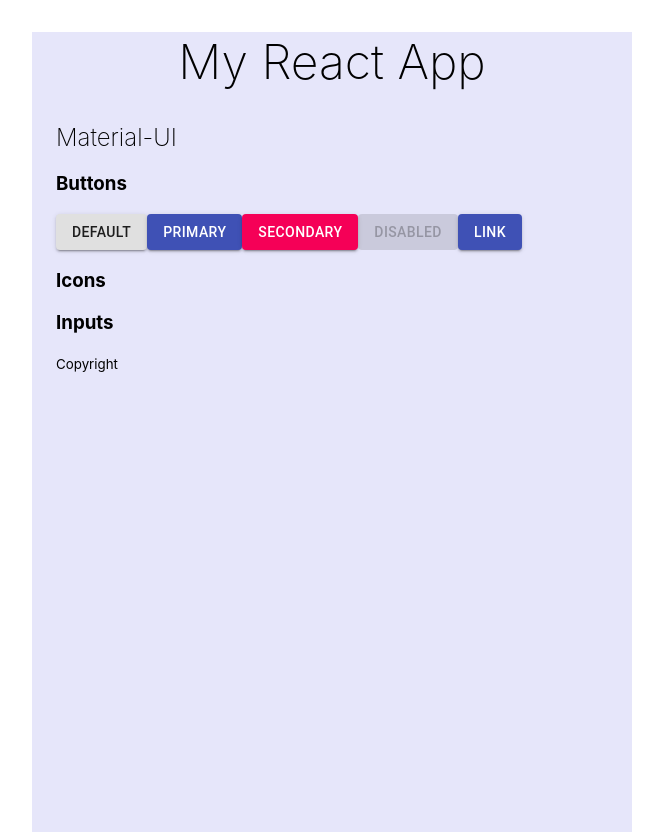
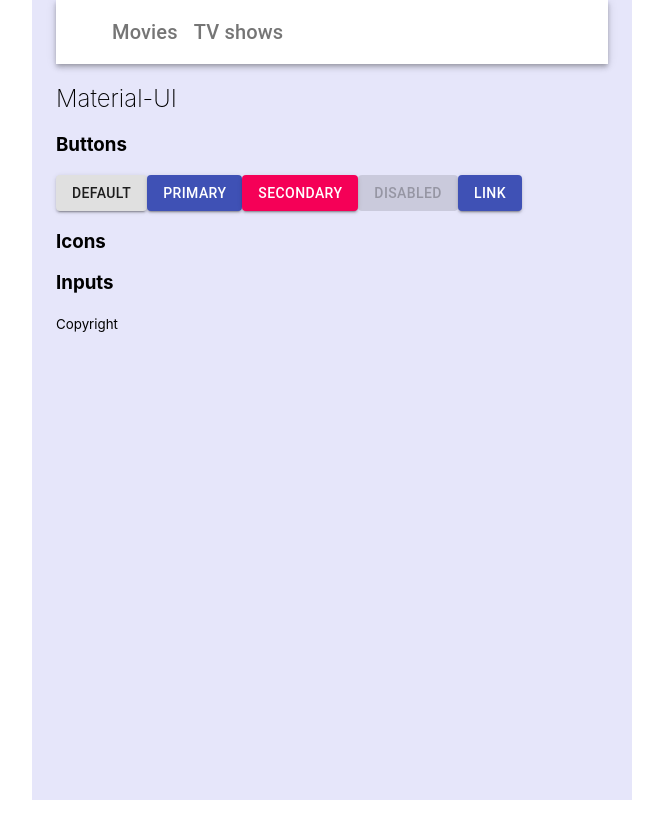
Before and after one commit to ohyland/good-telly, a React (Create React App) app: page / in a window 1280 px wide. Shown: the whole page, without its empty margins (308-971 px from the left). After the commit the page ends 800 px from the top, so only its background shows below. Built offline with nearby package versions, Linux system fonts and the light colour scheme.

Commit message:
add top nav bar using Material UI

```diff
--- a/src/Header.js
+++ b/src/Header.js
@@ -1,19 +1,45 @@
 import React from "react";
+// import Button from "@material-ui/core/Button";
+
+import { makeStyles } from "@material-ui/core/styles";
+import AppBar from "@material-ui/core/AppBar";
+import Toolbar from "@material-ui/core/Toolbar";
+import Typography from "@material-ui/core/Typography";
+
+//import { ReactComponent as Logo } from "./static/images/goodtelly-logo.svg"
+// func useStyles
+const useStyles = makeStyles((theme) => ({
+  appBar: {
+    backgroundColor: theme.palette.common.white,
+  },
+  toolBar: {
+    minHeight: 72,
+  },
+  navTitle: {
+    color: theme.palette.text.secondary,
+    marginRight: theme.spacing(2),
+  },
+  logo: {
+    margin: `0px ${theme.spacing(2)}px`,
+  },
+}));
 
 function Header() {
+  const classes = useStyles();
   return (
-    <main>
-      <h1
-        style={{
-          fontWeight: 200,
-          fontSize: "3em",
-          textAlign: "center",
-        }}
-      >
-        My React App
-      </h1>
-
-    </main>
+    <header>
+      <AppBar position="static" className={classes.appBar}>
+        <Toolbar className="classes.toolBar">
+          <div className={classes.logo}>{/* <Logo /> */}</div>
+          <Typography variant="h6" className={classes.navTitle}>
+            Movies
+          </Typography>
+          <Typography variant="h6" className={classes.navTitle}>
+            TV shows
+          </Typography>
+        </Toolbar>
+      </AppBar>
+    </header>
   );
 }
 
```
